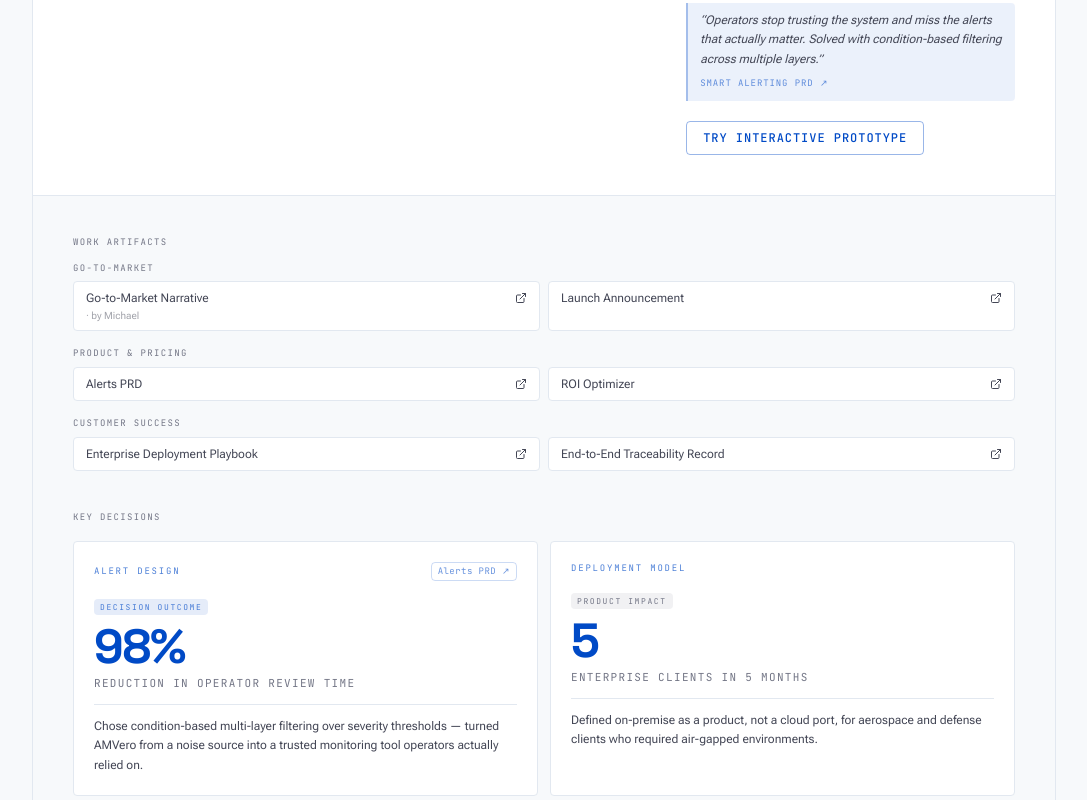
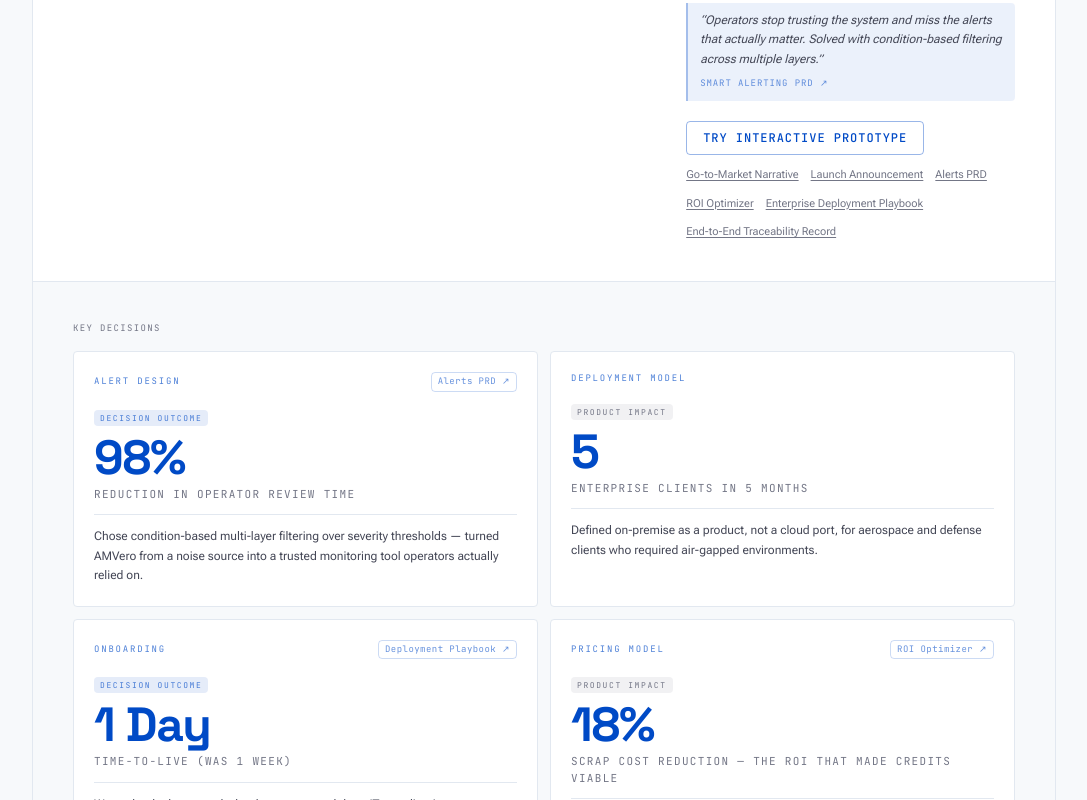
Before and after one commit to korm85/ClaudeCode-portfolio-dev, a Next.js app: page / in a window 1280 px wide. Shown: the part 1300-2100 px from the top of the page, without its empty margins (96-1183 px from the left). Built offline with nearby package versions, Linux system fonts and the light colour scheme.

Commit message:
Work artifacts: remove grid block, inline links after CTA button
Docs now render as plain underlined text links beside the CTA —
contextual and scannable without the visual weight of the card grid.

https://claude.ai/code/session_013hZtzHN7gs3w9fczYR7qKV

```diff
--- a/app/components/SelectedWork.tsx
+++ b/app/components/SelectedWork.tsx
@@ -121,12 +121,25 @@ function WorkCard({
         </div>
       )}
 
-      <button
-        onClick={onCta}
-        className="self-start inline-flex items-center gap-1.5 px-4 py-2 text-xs border border-primary/40 rounded text-primary hover:bg-primary-dim hover:border-primary/70 transition-all uppercase tracking-[0.08em] font-mono font-medium"
-      >
-        {ctaLabel}
-      </button>
+      <div className="flex flex-wrap items-center gap-3">
+        <button
+          onClick={onCta}
+          className="inline-flex items-center gap-1.5 px-4 py-2 text-xs border border-primary/40 rounded text-primary hover:bg-primary-dim hover:border-primary/70 transition-all uppercase tracking-[0.08em] font-mono font-medium"
+        >
+          {ctaLabel}
+        </button>
+        {docs.map((doc, i) => (
+          <a
+            key={i}
+            href={doc.url}
+            target="_blank"
+            rel="noopener noreferrer"
+            className="text-[11px] text-text-muted hover:text-primary transition-colors underline underline-offset-2"
+          >
+            {doc.name}
+          </a>
+        ))}
+      </div>
     </div>
   );
 
@@ -138,60 +151,8 @@ function WorkCard({
         <div className="p-8 md:p-10">{textCol}</div>
       </div>
 
-      {/* Detail section: docs + decisions + quote */}
+      {/* Detail section: decisions + quote */}
       <div className="border-t border-border-dark p-8 md:p-10 space-y-10 bg-canvas">
-
-        {/* Docs */}
-        {docs.length > 0 && (() => {
-          const groups = docs.reduce<Array<{ label: string; items: Doc[] }>>(
-            (acc, doc) => {
-              const cat = doc.category ?? "";
-              const existing = acc.find((g) => g.label === cat);
-              if (existing) existing.items.push(doc);
-              else acc.push({ label: cat, items: [doc] });
-              return acc;
-            },
-            []
-          );
-          const categorised = groups.some((g) => g.label !== "");
-          return (
-            <div>
-              <div className="text-[9px] font-mono tracking-[0.15em] uppercase text-text-muted mb-3">Work artifacts</div>
-              <div className={categorised ? "space-y-4" : ""}>
-                {groups.map((group, gi) => (
-                  <div key={gi}>
-                    {categorised && group.label && (
-                      <div className="text-[9px] font-mono tracking-[0.15em] uppercase text-text-muted mb-1.5">
-                        {group.label}
-                      </div>
-                    )}
-                    <div className={`grid gap-2 ${group.items.length >= 3 ? "sm:grid-cols-3" : "sm:grid-cols-2"}`}>
-                      {group.items.map((doc, i) => (
-                        <a
-                          key={i}
-                          href={doc.url}
-                          target="_blank"
-                          rel="noopener noreferrer"
-                          className="flex items-start justify-between gap-1 text-xs text-text-secondary hover:text-primary transition-colors border border-border-dark hover:border-primary/30 rounded px-3 py-2 bg-surface hover:bg-primary-dim"
-                        >
-                          <span className="leading-snug">
-                            {doc.name}
-                            {doc.suffix && (
-                              <span className="block opacity-50 text-[10px] mt-0.5">{doc.suffix}</span>
-                            )}
-                          </span>
-                          <svg className="w-3 h-3 shrink-0 mt-0.5" fill="none" viewBox="0 0 24 24" stroke="currentColor" strokeWidth={2}>
-                            <path strokeLinecap="round" strokeLinejoin="round" d="M15 3h6v6M10 14 21 3M18 13v6a2 2 0 0 1-2 2H5a2 2 0 0 1-2-2V8a2 2 0 0 1 2-2h6" />
-                          </svg>
-                        </a>
-                      ))}
-                    </div>
-                  </div>
-                ))}
-              </div>
-            </div>
-          );
-        })()}
 
         {/* Decision tiles */}
         {decisions && decisions.length > 0 && (
```
